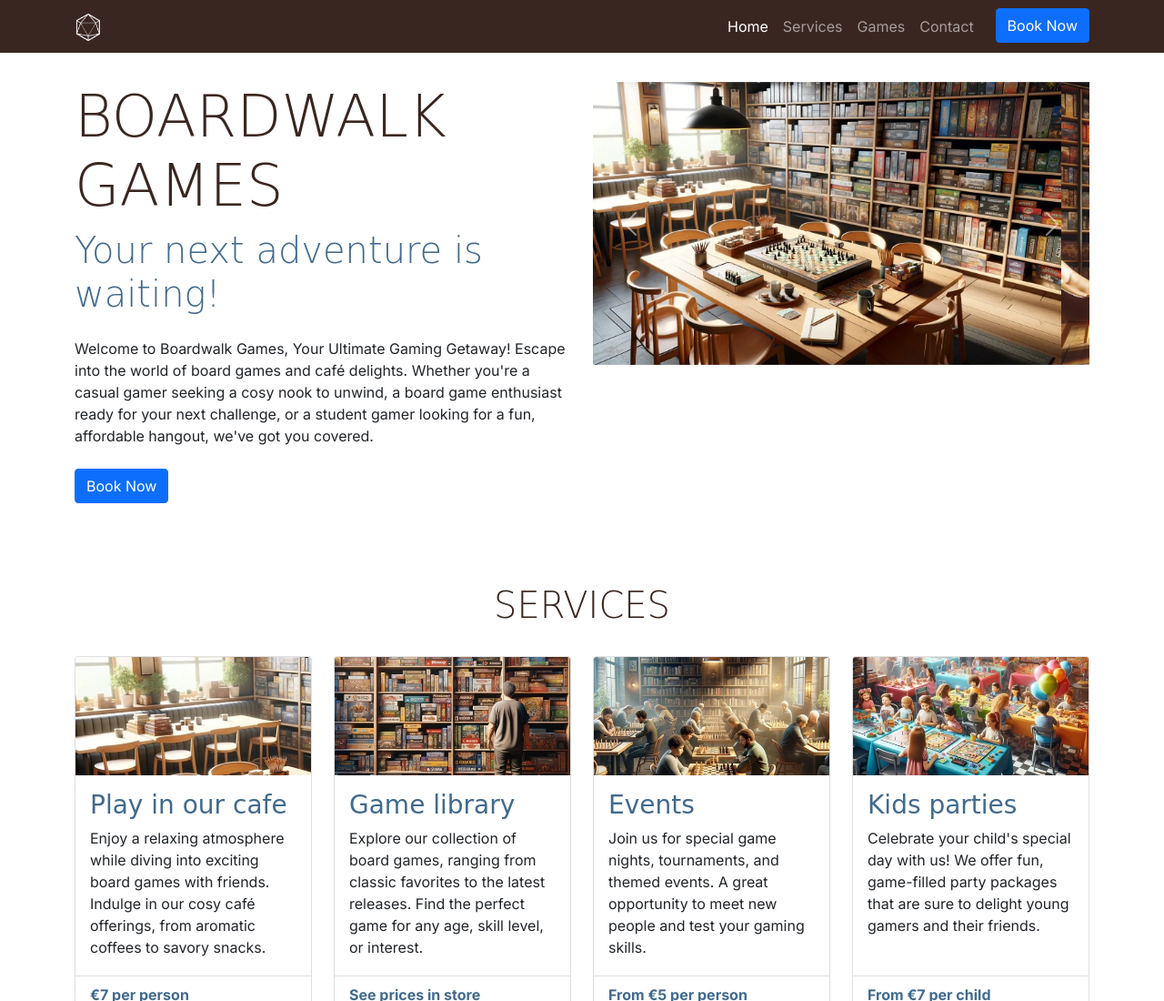
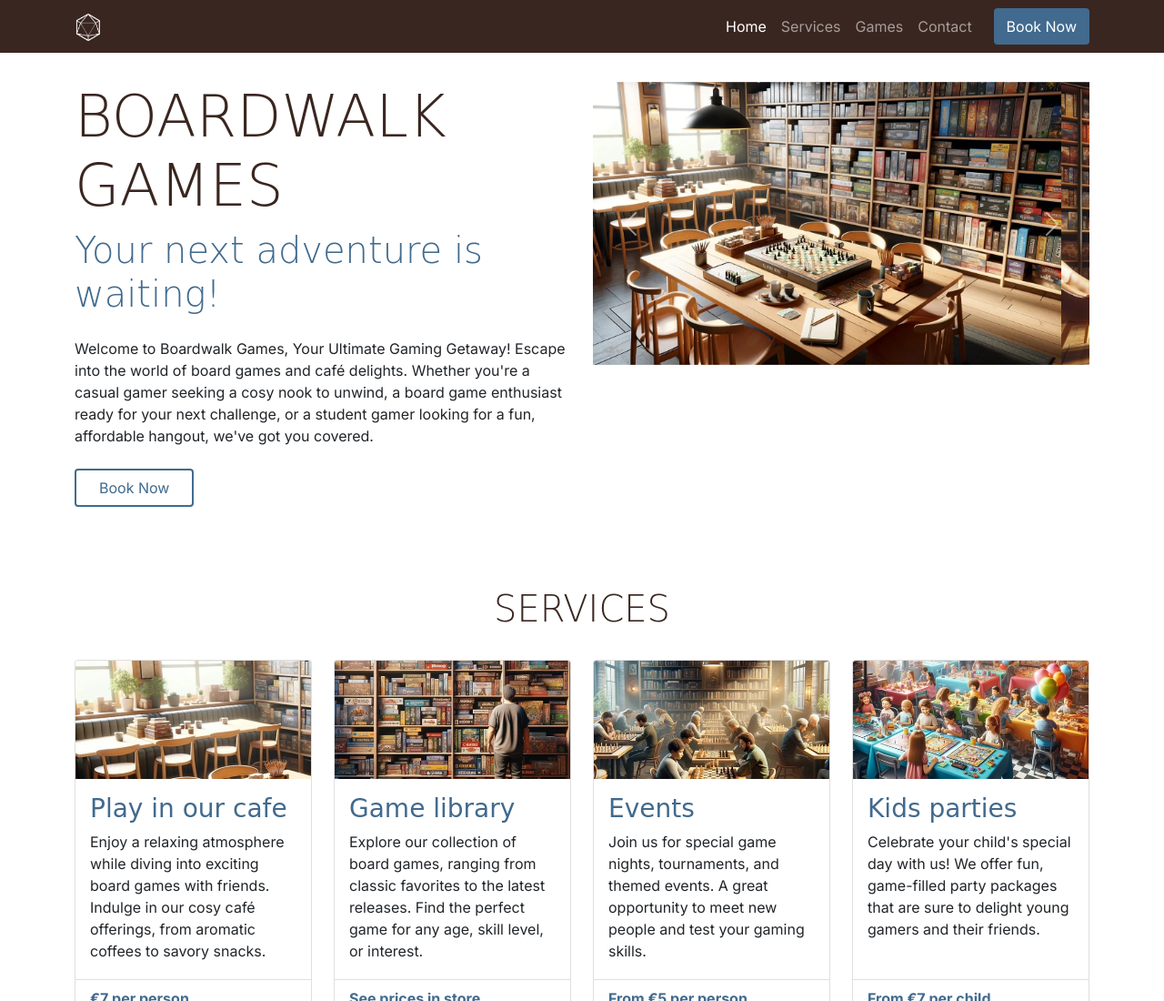
Before and after one commit to DeanHarland/boardwalk-games, a plain HTML site: page index.html in a window 1280 px wide. Shown: the top 1100 px of the page at 91% size. Drawn offline with nearby package versions, Linux system fonts and the light colour scheme; a web font is replaced by a local one.

Commit message:
Style buttons to match styles

```diff
--- a/assets/css/styles.css
+++ b/assets/css/styles.css
@@ -40,6 +40,29 @@ h2 {
 .section {
     margin-top: 2rem;
     margin-bottom: 2rem;
+}
+/* Buttons */
+.custom-button-filled{
+    border: 2px solid var(--highlight-color);
+    background-color: var(--highlight-color);
+    color: white;
+}
+.custom-button-filled:hover{
+    border: 2px solid var(--secondary-color);
+    background-color: var(--secondary-color);
+    color: white;
+}
+
+.custom-button-outline{
+    border: 2px solid var(--highlight-color);
+    background-color: white;
+    color: var(--highlight-color);
+    padding: 7px 25px;
+}
+.custom-button-outline:hover{
+    border: 2px solid var(--highlight-color);
+    background-color: var(--highlight-color);
+    color:white ;
 }
 
 /* Navbar */
@@ -113,17 +136,6 @@ h2 {
     background-color: transparent;
 }
 
-/* grid visualisation CSS for testing */
-
-/* .container,
-.row {
-    border: 2px solid black;
-}
-
-.col-12 {
-    border: 2px solid white;
-    background-color: lightgray;
-} */
 
 /* Media queries */
 
--- a/index.html
+++ b/index.html
@@ -52,7 +52,7 @@
                         <a class="nav-link" href="#contact">Contact</a>
                     </li>
                     <li class="nav-item">
-                        <a href="./assets/pages/booking.html" class="btn btn-primary ms-lg-3"  >Book Now</a>
+                        <a href="./assets/pages/booking.html" class="btn ms-lg-3 custom-button-filled"  >Book Now</a>
                     </li>
                 </ul>
             </div>
@@ -72,7 +72,7 @@
                     games and café delights. Whether you're a casual gamer seeking a cosy nook to unwind, a board game
                     enthusiast ready for your next challenge, or a student gamer looking for a fun, affordable hangout,
                     we've got you covered.</p>
-                    <a href="./assets/pages/booking.html" class="btn btn-primary mb-4"  >Book Now</a>
+                    <a href="./assets/pages/booking.html" class="btn custom-button-outline mb-4"  >Book Now</a>
             </div>
             <div class="col-12 col-xl-6">
                 <div id="carouselExampleControls" class="carousel slide" data-bs-ride="carousel">
```
Also changed, not shown: assets/pages/booking.html (+2 -2 lines), assets/pages/game-library.html (+1 -1 lines).
